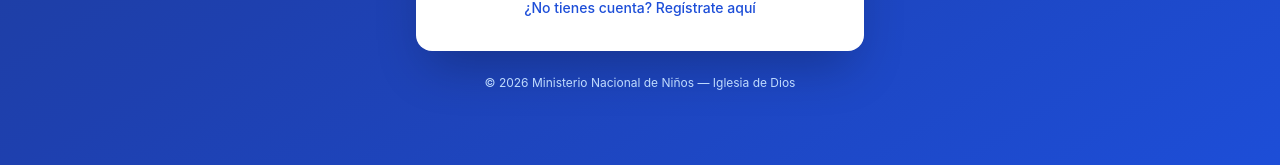
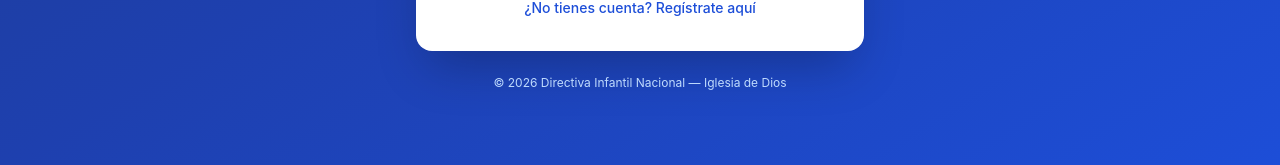
Before and after one commit to jimmyvasquez2121-stack/Convencion, a React (Vite) app: page /login in a window 1280 px wide. Shown: the part 625-790 px from the top of the page. Built offline with nearby package versions, Linux system fonts and the light colour scheme; no server answers; the database is empty.

Commit message:
Cambio frace DIN

```diff
--- a/src/pages/Login.jsx
+++ b/src/pages/Login.jsx
@@ -100,7 +100,7 @@ export default function Login() {
         </div>
 
         <p className="text-center text-primary-200 text-xs mt-6">
-          © {new Date().getFullYear()} Ministerio Nacional de Niños — Iglesia de Dios
+          © {new Date().getFullYear()} Directiva Infantil Nacional — Iglesia de Dios
         </p>
       </div>
     </div>
```
